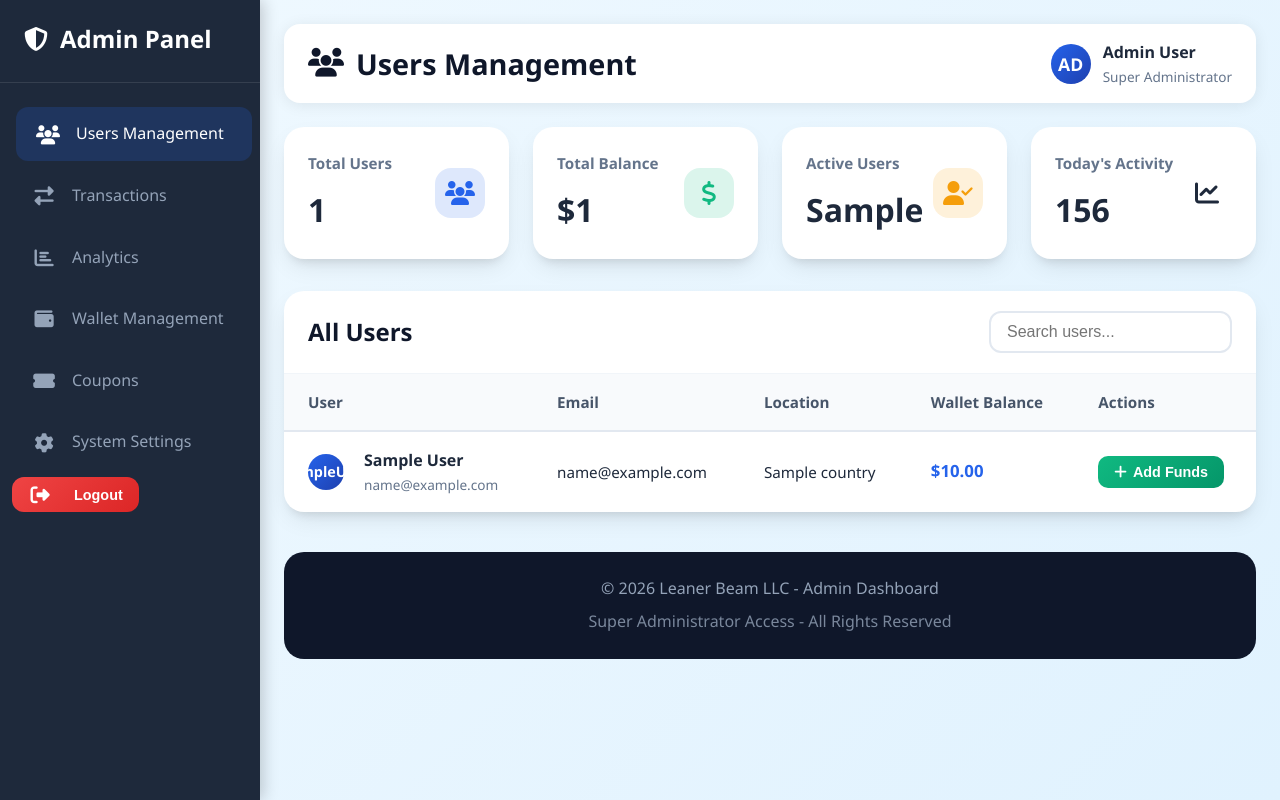
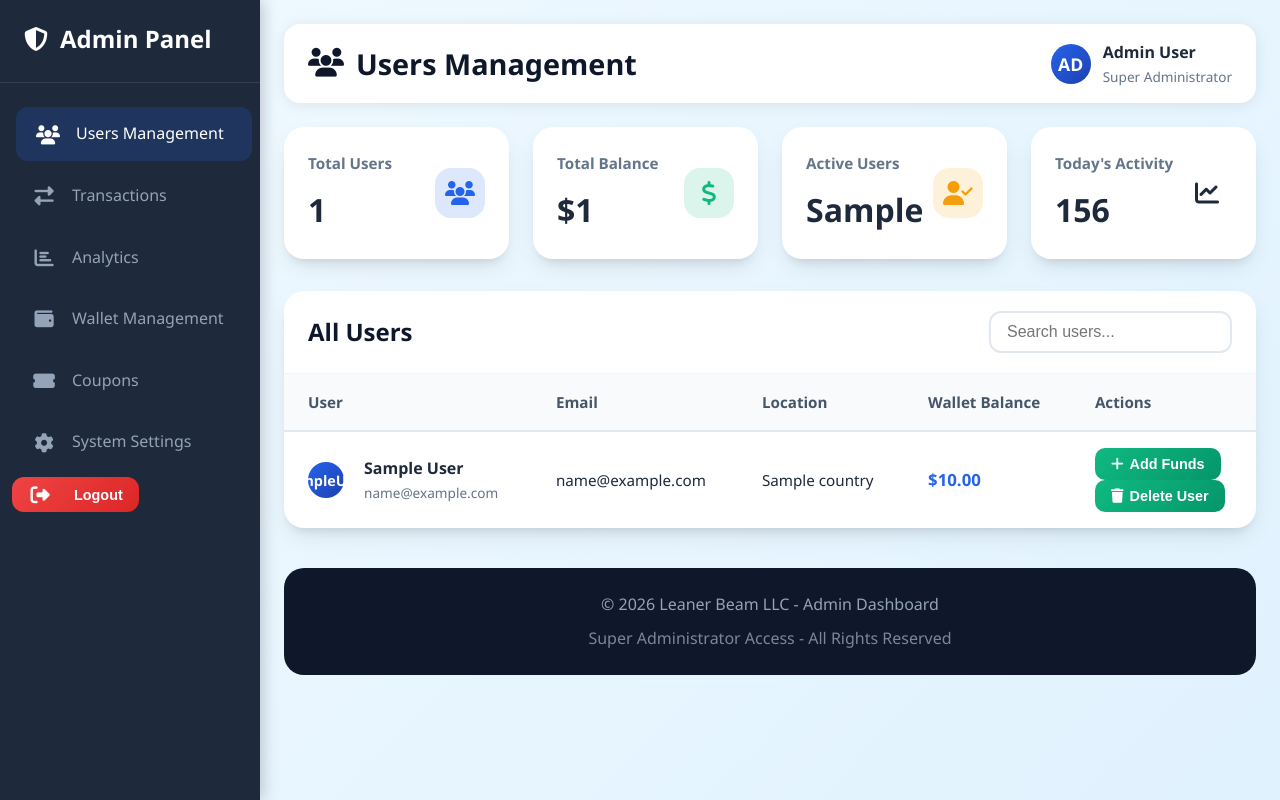
Before and after one commit to BIGUDOM/learner-beam-LLC, a Flask app: template templates/admin.html in a window 1280 px wide. Run offline with Flask 3, Linux system fonts and the light colour scheme; the template is opened without the code that fills it: most values are stand-ins (such as "Sample title", 1, 10 or a date in 2020).

Commit message:
Update admin.html

```diff
--- a/templates/admin.html
+++ b/templates/admin.html
@@ -161,7 +161,14 @@
         data-balance="{{ client.balance }}">
     <i class="fas fa-plus"></i> Add Funds
 </button>
-
+             <button id="deleteBtn" class="add-funds-btn"
+        data-user-id="{{ client.user_id }}"
+        data-user="{{ client.first_name }} {{ client.last_name }}"
+        data-email="{{ client.email }}"
+        data-location="{{ client.country if client.country else 'N/A' }}"
+        data-balance="{{ client.balance }}">
+    <i class="fa-solid fa-trash"></i></i> Delete User
+</button>
                             </td>
                         </tr>
                         {% endfor %}
```
